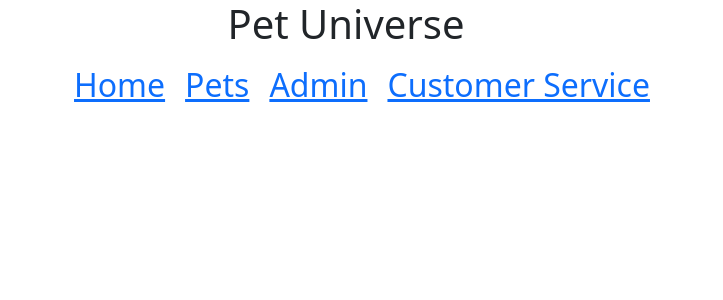
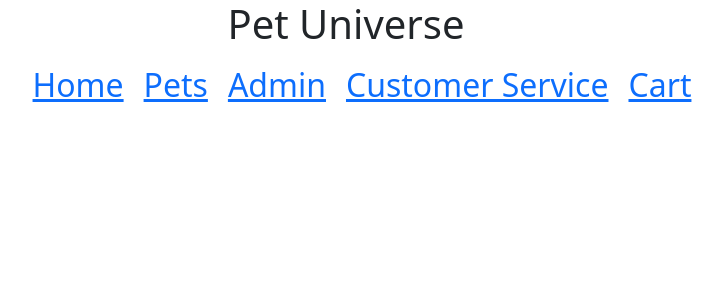
Before and after one commit to TrevorDrayton03/SENG-4640-Online-Pet-Store, a React (Create React App) app: page / in a window 1280 px wide. Shown: the top 300 px of the page, without its empty margins (294-1017 px from the left). Built offline with nearby package versions, Linux system fonts and the light colour scheme; no server answers.

Commit message:
saving progress

```diff
--- a/package.json
+++ b/package.json
@@ -12,7 +12,7 @@
     "react": "^18.2.0",
     "react-bootstrap": "^2.7.2",
     "react-dom": "^18.2.0",
-    "react-scripts": "5.0.1",
+    "react-scripts": "4.0.2",
     "web-vitals": "^2.1.4"
   },
   "scripts": {
--- a/src/App.js
+++ b/src/App.js
@@ -3,6 +3,7 @@ import Navbar from './Navbar.js';
 import Home from './Home.js';
 import Pets from './Pets.js';
 import Admin from './Admin.js';
+import Cart from './Cart.js';
 
 import './App.css';
 
@@ -56,6 +57,7 @@ class App extends Component {
           {this.state.route === '/' && <Home pets={this.state.allPets} />}
           {this.state.route === '/pets' && <Pets lists={this.state.lists} items={this.state.items} />}
           {this.state.route === '/admin' && <Admin handleLogin={this.handleLogin.bind(this)} admin={this.state.admin} />}
+          {this.state.route === '/cart' && <Cart pets={this.state.allPets} />}
         </div>
       );
     }
@@ -66,6 +68,7 @@ class App extends Component {
           {this.state.route === '/' && <Home pets={this.state.allPets} />}
           {this.state.route === '/pets' && <Pets lists={this.state.lists} items={this.state.items} />}
           {this.state.route === '/admin' && <Admin handleLogin={this.handleLogin.bind(this)} admin={this.state.admin} />}
+          {this.state.route === '/cart' && <Cart pets={this.state.allPets} />}
         </div>
       );
     }
--- /dev/null
+++ b/src/Cart.js
@@ -0,0 +1,34 @@
+import React, { Component } from 'react';
+import Container from 'react-bootstrap/Container';
+import Row from 'react-bootstrap/Row';
+import Col from 'react-bootstrap/Col';
+
+// https://react-bootstrap.github.io/layout/grid/
+// https://codesandbox.io/s/react-bootstrap-shopping-cart-example-3ym4j?file=/src/index.js:509-518
+
+// cart needs to be able to have multiple items (pets, supplies) which can be added or removed
+// cart needs to sum the total price of each item
+// cart needs to have a checkout process
+// add to cart option for pet details and supplies details
+
+class Cart extends Component {
+    constructor(props) {
+        super(props);
+    }
+
+    render() {
+        return (
+            <div className="Cart">
+                <h2>This is the cart component</h2>
+                <Container>
+                    <Row>1</Row>
+                    <Row>2</Row>
+                    <Row>3</Row>
+                    <Row>4</Row>
+                </Container>
+            </div>
+        );
+    }
+}
+
+export default Cart;
--- a/src/Navbar.js
+++ b/src/Navbar.js
@@ -33,6 +33,11 @@ class Navbar extends Component {
                                     Customer Service
                                 </a>
                             </li>
+                            <li>
+                                <a href="/#" onClick={e => this.handleOnClick(e, "/cart")} >
+                                    Cart
+                                </a>
+                            </li>
                         </ul>
                     </nav>
                 </h2>
```
